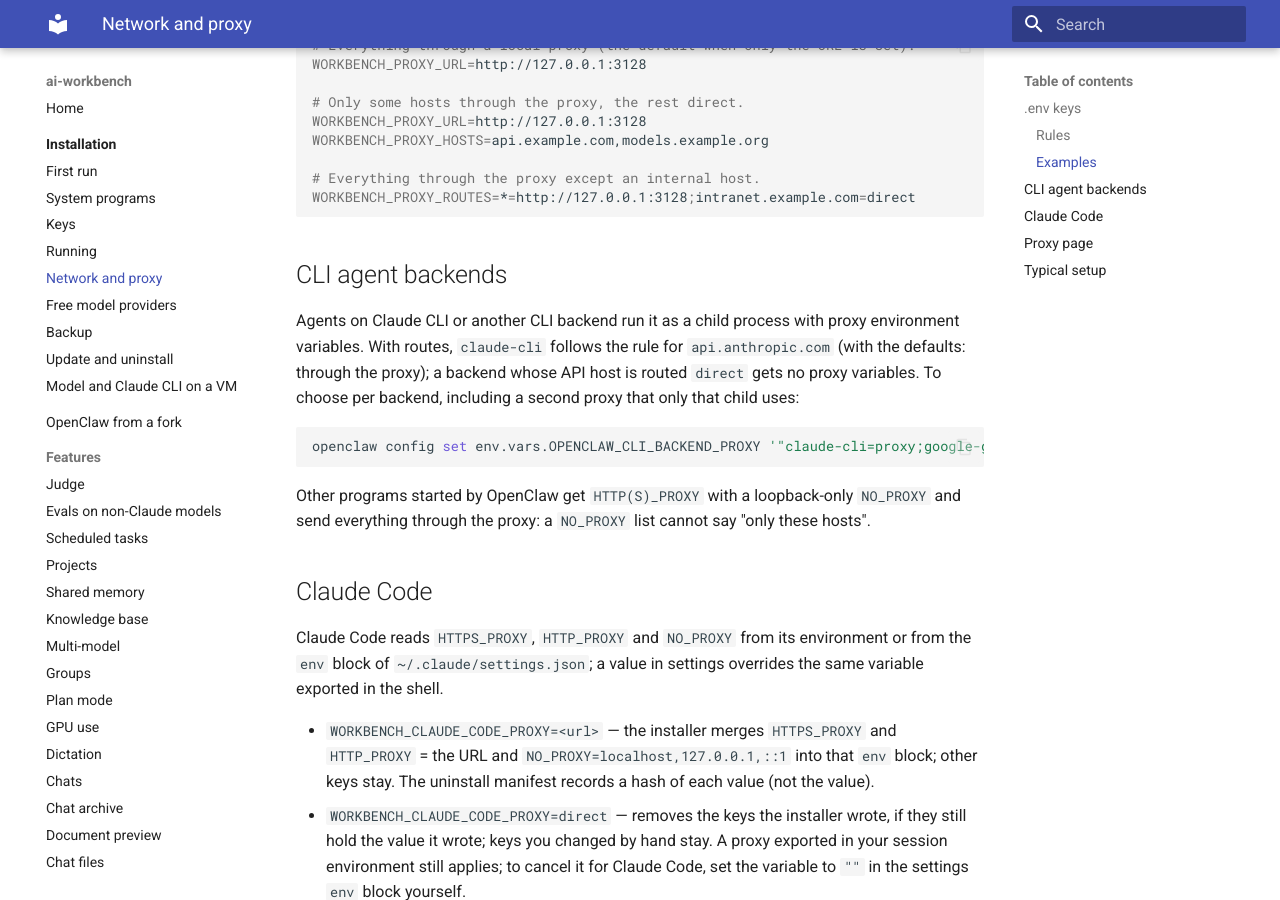
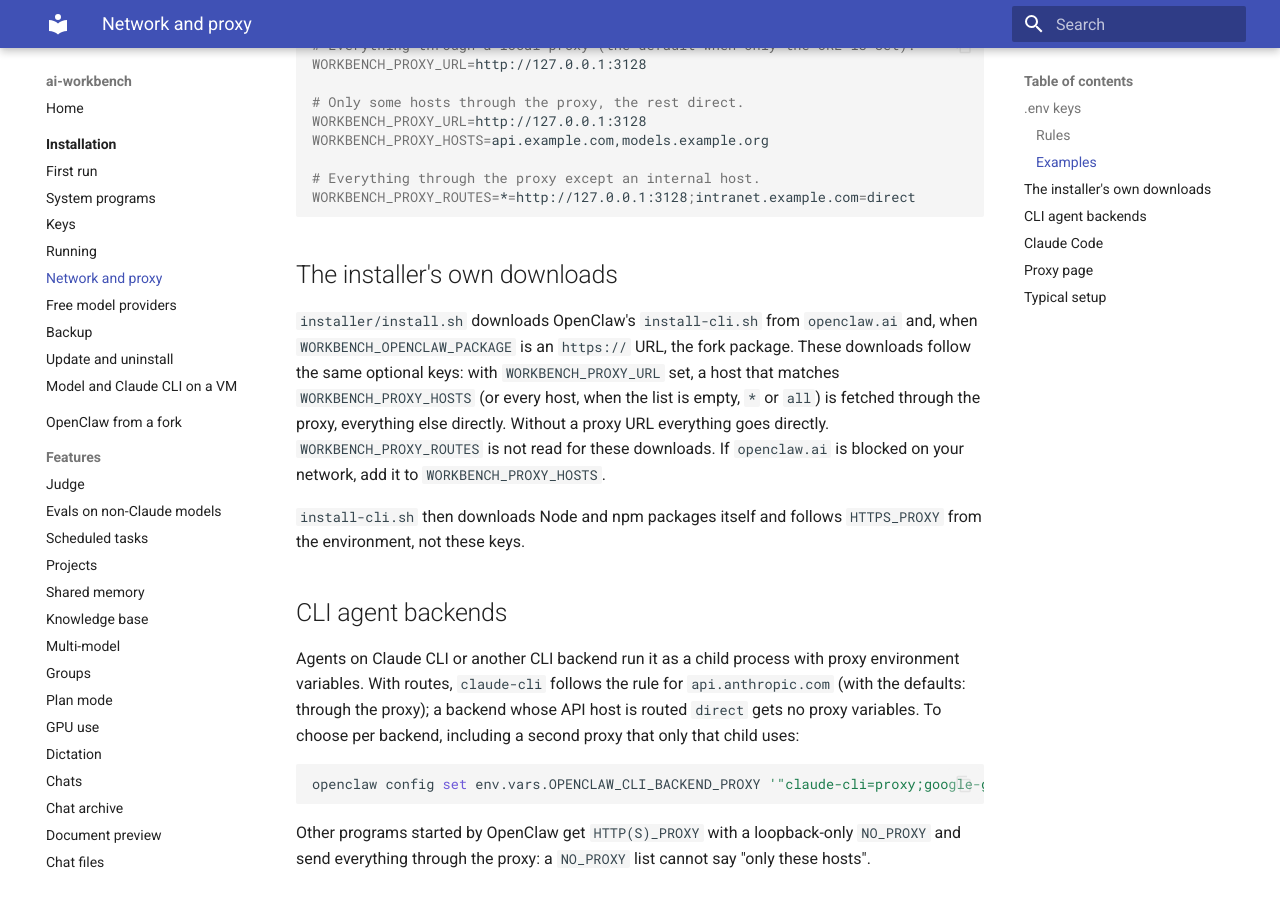
Before and after one commit to SingularBunny/ai-workbench, an MkDocs documentation site: the page built from docs/install/network.md, in a window 1280 px wide and 900 px high, scrolled down 1320 px. Built offline with MkDocs 1.6.1 and Material for MkDocs 9.7.7, drawn with Linux system fonts in a browser that asks for light colours.

Commit message:
Installer downloads (install-cli.sh, https fork package) follow optional WORKBENCH_PROXY_URL and _HOSTS

````diff
--- a/docs/install/network.md
+++ b/docs/install/network.md
@@ -42,6 +42,18 @@ WORKBENCH_PROXY_HOSTS=api.example.com,models.example.org
 # Everything through the proxy except an internal host.
 WORKBENCH_PROXY_ROUTES=*=http://127.0.0.1:3128;intranet.example.com=direct
 ```
+
+## The installer's own downloads
+
+`installer/install.sh` downloads OpenClaw's `install-cli.sh` from `openclaw.ai` and, when
+`WORKBENCH_OPENCLAW_PACKAGE` is an `https://` URL, the fork package. These downloads follow the same
+optional keys: with `WORKBENCH_PROXY_URL` set, a host that matches `WORKBENCH_PROXY_HOSTS` (or every host,
+when the list is empty, `*` or `all`) is fetched through the proxy, everything else directly. Without a
+proxy URL everything goes directly. `WORKBENCH_PROXY_ROUTES` is not read for these downloads. If
+`openclaw.ai` is blocked on your network, add it to `WORKBENCH_PROXY_HOSTS`.
+
+`install-cli.sh` then downloads Node and npm packages itself and follows `HTTPS_PROXY` from the
+environment, not these keys.
 
 ## CLI agent backends
 
````
Also changed, not shown: 1 other file.
